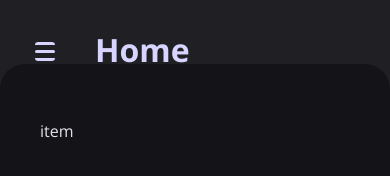
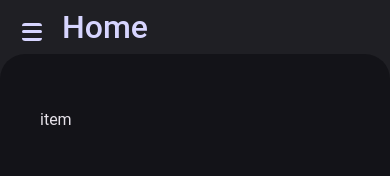
Before and after one commit to CSY1063/as1-DakaraiG, a plain HTML site: page index.html in a window 390 px wide. Drawn offline with nearby package versions, Linux system fonts and the light colour scheme.

Commit message:
js method

```diff
--- a/desktop.css
+++ b/desktop.css
@@ -47,3 +47,7 @@ main {
   padding-bottom: 30px;
   margin: 30px;
 }
+
+#nav {
+  display: flex !important;
+}
--- a/font-and-colours.css
+++ b/font-and-colours.css
@@ -60,11 +60,19 @@
     --md-sys-color-on-error-container: #ffdad6;
 }
 
+
+h1 {
+    font-weight: 450;
+    font-family: 'Google Sans', Roboto, system-ui;
+}
+
+
 body {
     /*background-color: var(-md-sys-color-background);*/
     background-color: var(--md-sys-color-surface-container);
     color: var(--md-sys-color-on-background);
-    font-family: 'Open Sans', sans-serif;
+    /* font-family: 'Open Sans', sans-serif; */
+    font-family: 'Google Sans', Roboto, system-ui;
 
 }
 
--- a/index.html
+++ b/index.html
@@ -9,13 +9,14 @@
     <link rel="stylesheet" href="main.css" media="screen">
     <link rel="stylesheet" href="mobile.css" media="screen and (max-width: 800px)">
     <link rel="stylesheet" href="desktop.css" media="screen and (min-width: 800px)">
+    <script src="main.js"></script>
+
 </head>
 
 <body style>
     <div class="container" style="overflow: hidden;" id="showNav">
         <header class="item-1" class ="flex-container">
-            <a href="#showNav" class="showNav"></a>
-            <a href="#hideNav" class="hideNav"></a>
+            <a href="#showNav" class="showNav" onclick="ShowNav()"></a>
             <h1></a>Home</h1>
         </header>
         <nav class="item-2" class="flex-container" id="nav">
--- a/main.css
+++ b/main.css
@@ -23,6 +23,7 @@ a:hover {
 }
 
 
+
 html, body , .container {
   height: 100%;
   margin: 0;
--- /dev/null
+++ b/main.js
@@ -0,0 +1,8 @@
+function ShowNav(){
+  var x = document.getElementById("nav");
+  if (x.style.display === "none") {
+    x.style.display = "flex";
+  } else {
+    x.style.display = "none";
+  }
+}
--- a/mobile.css
+++ b/mobile.css
@@ -1,7 +1,7 @@
 .container {
   display: grid;
   grid-template-columns: 1fr;
-  grid-template-rows: 0.3fr 1.7fr 1fr;
+  grid-template-rows: 0.2fr 1.8fr 1fr;
   gap: 0px 0px;
 }
 
@@ -18,14 +18,18 @@ nav {
 }
 
 header {
-  height: 50px;
+  height: 30px;
   width: 100%;
   justify-content: start;
   display: flex;
   flex-direction: row;
-  padding-left: 35px;
+  padding: 12px 12px;
+  align-items: center;;
+
+  /* padding-left: 35px;
   padding-top: 7px;
   padding-bottom: 7px;
+  margin-bottom: 25px; */
   gap: 20px;
 }
 
@@ -36,8 +40,9 @@ header {
   border-top: 0.2em solid var(--md-sys-color-primary);
   border-bottom: 0.2em solid var(--md-sys-color-primary);
   border-radius: 0.2em;
-  margin-top: 35px;
-
+  align-self: center;
+  margin: 10px 0px 0px 10px;
+  cursor: pointer;
 }
 
 .showNav::before {
@@ -59,7 +64,6 @@ nav {
   gap: 2em;
   padding-bottom: 30px;
   top: 0;
-  background-color: yellow;
   position: relative;
   z-index: 1;
   width: 300px;
@@ -87,6 +91,8 @@ main {
 #nav {
   display: none;
 }
+
+/*
 #showNav:target #nav {
   display: flex;
 }
@@ -94,3 +100,5 @@ main {
   display: none;
 
 }
+
+ */
```
